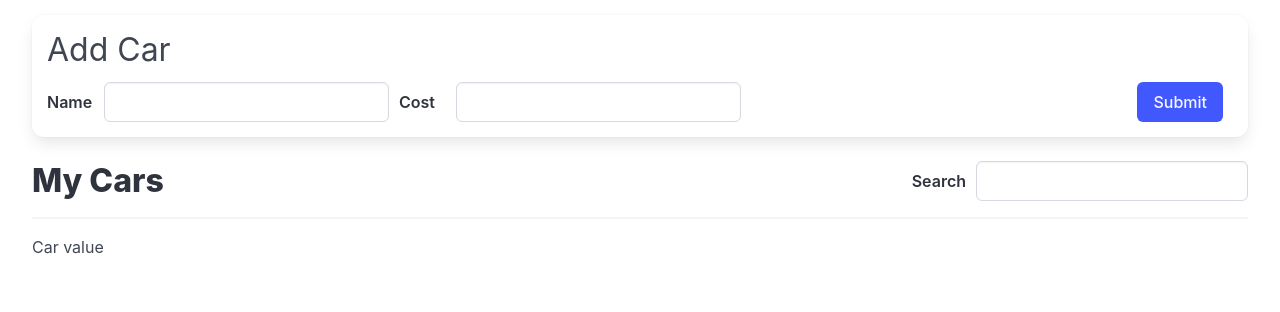
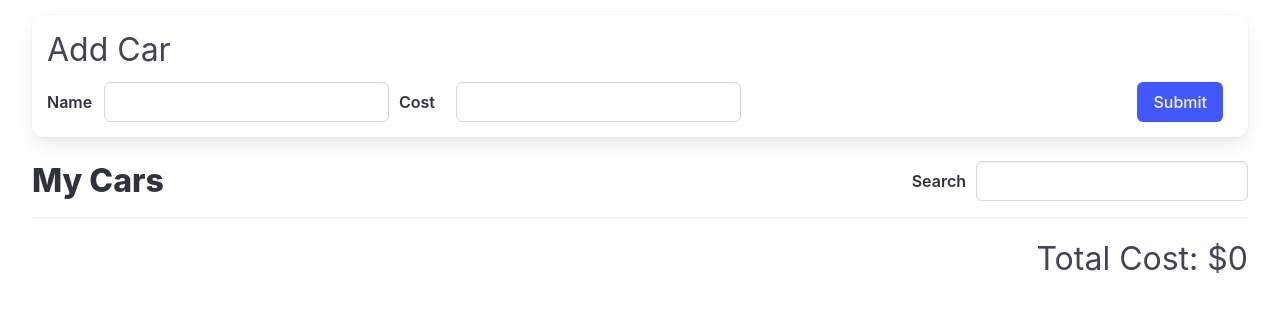
Before and after one commit to lubomirpamukov/cars-managing-multiple-slices-with-redux-toolkit-implementation, a React (Vite) app: page / in a window 1280 px wide. Shown: the top 312 px of the page. Built offline with nearby package versions, Linux system fonts and the light colour scheme.

Commit message:
implemented dynamic total cost functionality to cars list

```diff
--- a/src/App.js
+++ b/src/App.js
@@ -10,7 +10,6 @@ function App() {
             <CarForm />
             <CarSearch />
             <CarList />
-            <CarValue />
         </div>
     )
 }
--- a/src/components/CarList.js
+++ b/src/components/CarList.js
@@ -1,17 +1,20 @@
 import { useDispatch, useSelector } from "react-redux";
 import { createSelector } from "@reduxjs/toolkit";
 import { removeCar } from "../store";
+import CarValue from "./CarValue";
+
+const memorizedCars2 = createSelector(
+  [(state) => state.cars.collection, (state) => state.cars.searchTerm],
+  (collection, searchTerm) =>
+    collection.filter((car) =>
+      car.name.toLowerCase().includes(searchTerm.toLowerCase())
+    )
+);
+
 function CarList() {
   const dispatch = useDispatch();
 
 
-  const memorizedCars2 = createSelector(
-    [(state) => state.cars.collection, (state) => state.cars.searchTerm],
-    (collection, searchTerm) =>
-      collection.filter((car) =>
-        car.name.toLowerCase().includes(searchTerm.toLowerCase())
-      )
-  );
 
   const cars = useSelector(memorizedCars2);
 
@@ -37,6 +40,7 @@ function CarList() {
     <div className="car-list">
       {renderedCars}
       <hr />
+      <CarValue />
     </div>
   );
 }
--- a/src/components/CarValue.js
+++ b/src/components/CarValue.js
@@ -1,5 +1,21 @@
-function CarValue(){
-    return <div>Car value</div>
+import { useSelector } from "react-redux";
+import { createSelector } from "@reduxjs/toolkit";
+
+const selectTotalCost = createSelector(
+    [(state) => state.cars.collection, (state) => state.cars.searchTerm],
+    (collection, searchTerm) =>
+      collection
+        .filter((car) =>
+          car.name.toLowerCase().includes(searchTerm.toLowerCase())
+        )
+        .reduce((acc, car) => acc + car.cost, 0)
+  );
+
+
+function CarValue() {
+  const totalCost = useSelector(selectTotalCost)
+
+  return <div className="car-value">Total Cost: ${totalCost}</div>;
 }
 
 export default CarValue;
```
